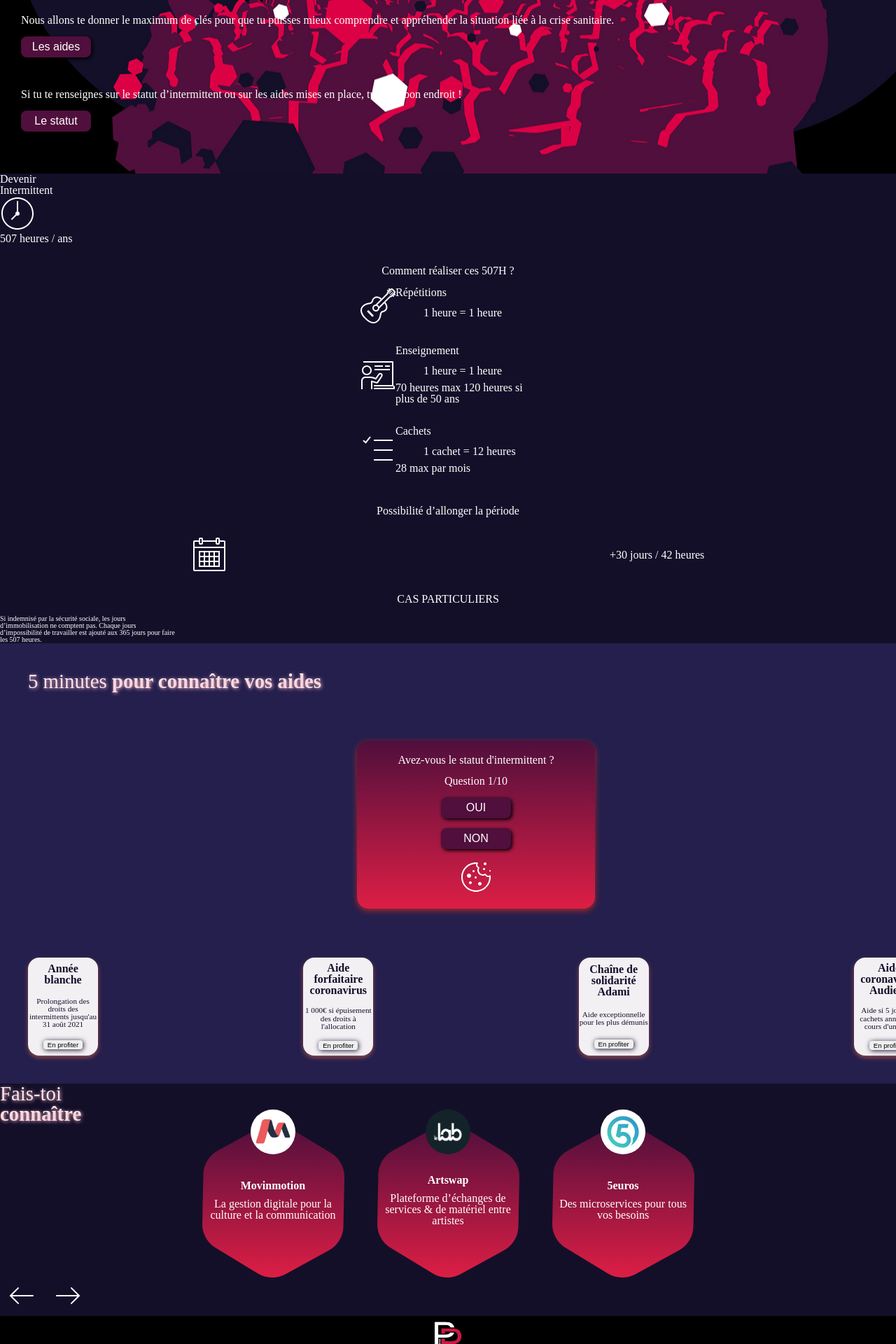
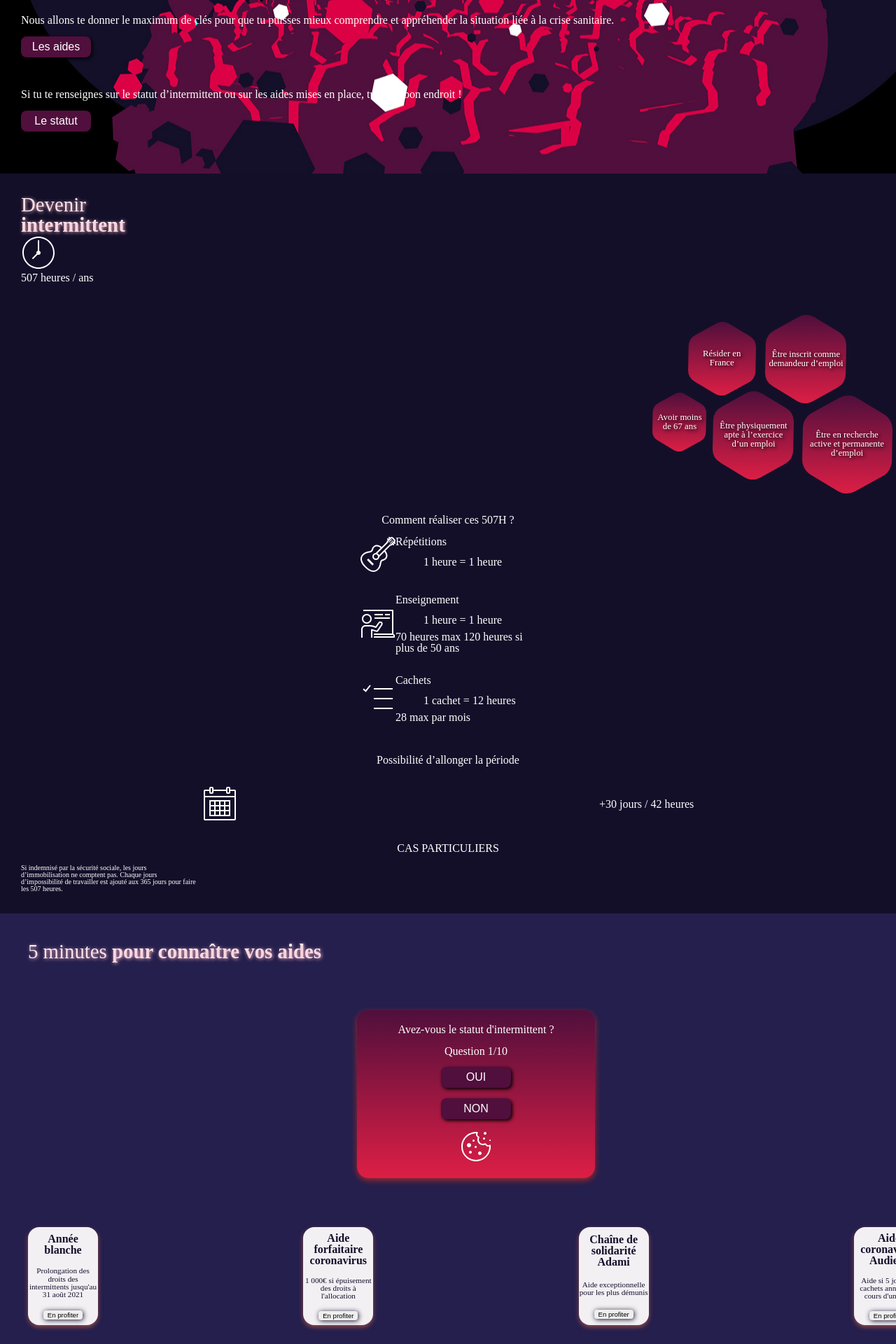
Before and after one commit to MisterAzix/vivre-intermittence, a Jekyll site: the page built from index.md, in a window 1280 px wide. Shown: the part 355-2275 px from the top of the page at 70% size. Built offline with Jekyll 4.4.1, drawn with Linux system fonts in a browser that asks for light colours.

Commit message:
Hexagone container

```diff
--- /dev/null
+++ b/_includes/components/hexagone.html
@@ -0,0 +1,3 @@
+<div class="hexagone hexag-num-{{ include.number }}">
+    <p>{{ include.content }}</p>
+</div>
--- /dev/null
+++ b/_includes/components/subtitle-neon.html
@@ -0,0 +1,4 @@
+<div class="subtitle-neon">
+    <h3 class="subtitle-neon-main">{{ include.subtitle }}</h3>
+    <h3 class="subtitle-neon-shadow">{{ include.subtitle }}</h3>
+</div>
--- a/_includes/pages/sections/status.html
+++ b/_includes/pages/sections/status.html
@@ -1,12 +1,19 @@
 <section class="status">
-    <h2>
-        Devenir <br />
-        <span> Intermittent</span>
-    </h2>
 
+    {% include components/subtitle.html subtitle='Devenir<br /><span class="bold"> intermittent</span>' %}
+
+    <!-- 507 heures / an  -->
     <div>
         <img src="assets/img/icon/icon_clock.svg" alt="horloge" />
         <h3>507 heures / ans</h3>
+    </div>
+
+    <div class="hexagone-container">
+        {% include components/hexagone.html number="1" content="Être en recherche active et permanente d’emploi" %}
+        {% include components/hexagone.html number="2" content="Être physiquement apte à l’exercice d’un emploi" %}
+        {% include components/hexagone.html number="3" content="Être inscrit comme demandeur d’emploi" %}
+        {% include components/hexagone.html number="4" content="Résider en France" %}
+        {% include components/hexagone.html number="5" content="Avoir moins de 67 ans" %}
     </div>
 
     <!-- Comment réaliser ces 507H  -->
@@ -20,19 +27,21 @@
         </div>
     </div>
 
+    <!-- Possibilité d’allonger la période  -->
     <h3 class="titre3">Possibilité d’allonger la période</h3>
     <div class="calendrier">
-        <img src="/assets/img/icon/icon_calendar.svg" class="calendar">
+        <img src="/assets/img/icon/icon_calendar.svg" class="calendar" />
         <span>+30 jours / 42 heures </span>
     </div>
+
+    <!-- CAS PARTICULIERS  -->
     <div>
         <h3 class="cas">CAS PARTICULIERS</h3>
-        <p class="text-addition">Si indemnisé par la sécurité sociale,
-            les jours d’immobilisation ne comptent pas.
-            Chaque jours d’impossibilité de travailler est
-            ajouté aux 365 jours pour faire les 507 heures.</p>
+        <p class="text-addition">
+            Si indemnisé par la sécurité sociale, les jours d’immobilisation ne
+            comptent pas. Chaque jours d’impossibilité de travailler est ajouté
+            aux 365 jours pour faire les 507 heures.
+        </p>
     </div>
-    <div>
 
-    </div>
 </section>
--- /dev/null
+++ b/_sass/components/_hexagone.scss
@@ -0,0 +1,55 @@
+.hexagone {
+    background: url("/assets/img/hexagone_middle_social.svg") no-repeat center center;
+    background-size: auto;
+    position: absolute;
+    height: 140px;
+    width: 130px;
+    padding: 5px 5px;
+    display: flex;
+    justify-content: center;
+    align-items: center;
+    box-sizing: border-box;
+    box-shadow: 3px 3px 5px $main-gradient;
+    text-shadow: 3px 3px 5px $main-gradient;
+
+    p {
+        font-size: 0.8rem;
+        text-align: center;
+        text-shadow: 2px 2px 5px black;
+    }
+
+    &.hexag-num-1 {
+        height: 140px;
+        width: 130px;
+        bottom: 0;
+        right: -25px;
+    }
+
+    &.hexag-num-2 {
+        height: calc(140px * 0.9);
+        width: calc(130px * 0.9);
+        bottom: 20px;
+        right: 115px;
+    }
+
+    &.hexag-num-3 {
+        height: calc(140px * 0.9);
+        width: calc(130px * 0.9);
+        top: 45px;
+        right: 40px;
+    }
+
+    &.hexag-num-4 {
+        height: calc(140px * 0.75);
+        width: calc(130px * 0.75);
+        top: 55px;
+        right: 170px;
+    }
+
+    &.hexag-num-5 {
+        height: calc(140px * 0.6);
+        width: calc(130px * 0.6);
+        bottom: 60px;
+        right: 240px;
+    }
+}
--- a/_sass/main.scss
+++ b/_sass/main.scss
@@ -9,6 +9,7 @@
 /* COMPONENTS */
 @import 'components/classic_button';
 @import 'components/help_card';
+@import 'components/hexagone';
 @import 'components/navbar';
 @import 'components/small_button';
 @import 'components/howto';
--- a/_sass/sections/_status.scss
+++ b/_sass/sections/_status.scss
@@ -1,19 +1,22 @@
 .status {
+    padding: 30px;
+
     img {
         border-color: white;
+    }
 
+    .hexagone-container {
+        position: relative;
+        width: 100%;
+        height: 300px;
     }
 
     .howto-container {
-
         display: flex;
         justify-content: center;
         align-items: center;
         flex-direction: column;
     }
-}
-
-
 
     .titre3 {
         text-align: center;
@@ -38,7 +41,7 @@
         height: auto;
     }
 
-    .text-addition{
+    .text-addition {
         margin-top: 15px;
         display: flex;
         justify-content: center;
@@ -46,5 +49,5 @@
         font-size: 10px;
 
         width: 250px;
-
     }
+}
```
Lines whose indentation alone changed are shown as unchanged.
